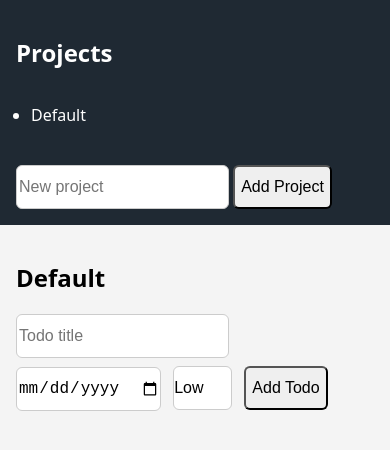
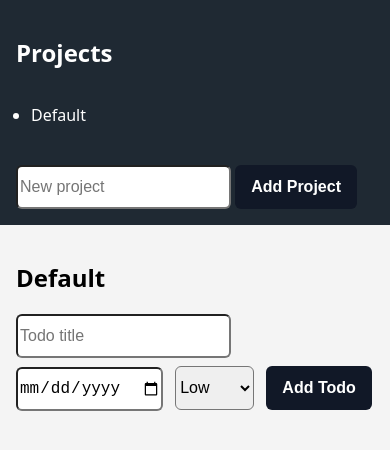
Before and after one commit to Wjpayne/to-do-odin, a website built with Vite: page index.html in a window 390 px wide. Built offline with nearby package versions, Linux system fonts and the light colour scheme.

Commit message:
further fixes for safari and mobile

```diff
--- a/src/style.css
+++ b/src/style.css
@@ -1,6 +1,15 @@
 /* iOS safari fixes */
 
-
+button,
+input[type="button"],
+input[type="submit"],
+input[type="reset"] {
+  -webkit-appearance: none;
+  appearance: none;
+  background: none;
+  border: none;
+  border-radius: 0;
+}
 
 * {
   box-sizing: border-box;
@@ -19,6 +28,13 @@
 
 button {
   cursor: pointer;
+  background-color: grey;
+  color: black;
+  padding: 0.6rem 1rem;
+  border-radius: 6px;
+  font-weight: 600;
+  cursor: pointer;
+  line-height: 1;
 }
 
 body {
@@ -155,20 +171,19 @@ main {
   button {
     -webkit-tap-highlight-color: transparent;
     touch-action: manipulation;
-  }
-  input,
-  select {
-    -webkit-appearance: none;
-    appearance: none;
-    background-color: white;
-    border: 1px solid #ccc;
+    background-color: #111827;
+    color: white;
+    padding: 0.6rem 1rem;
     border-radius: 6px;
+    font-weight: 600;
+    cursor: pointer;
+    line-height: 1;
   }
 
   button:focus-visible {
-  outline: 2px solid #2563eb;
-  outline-offset: 2px;
-}
+    outline: 2px solid #2563eb;
+    outline-offset: 2px;
+  }
 
   * {
     -webkit-overflow-scrolling: touch;
```
